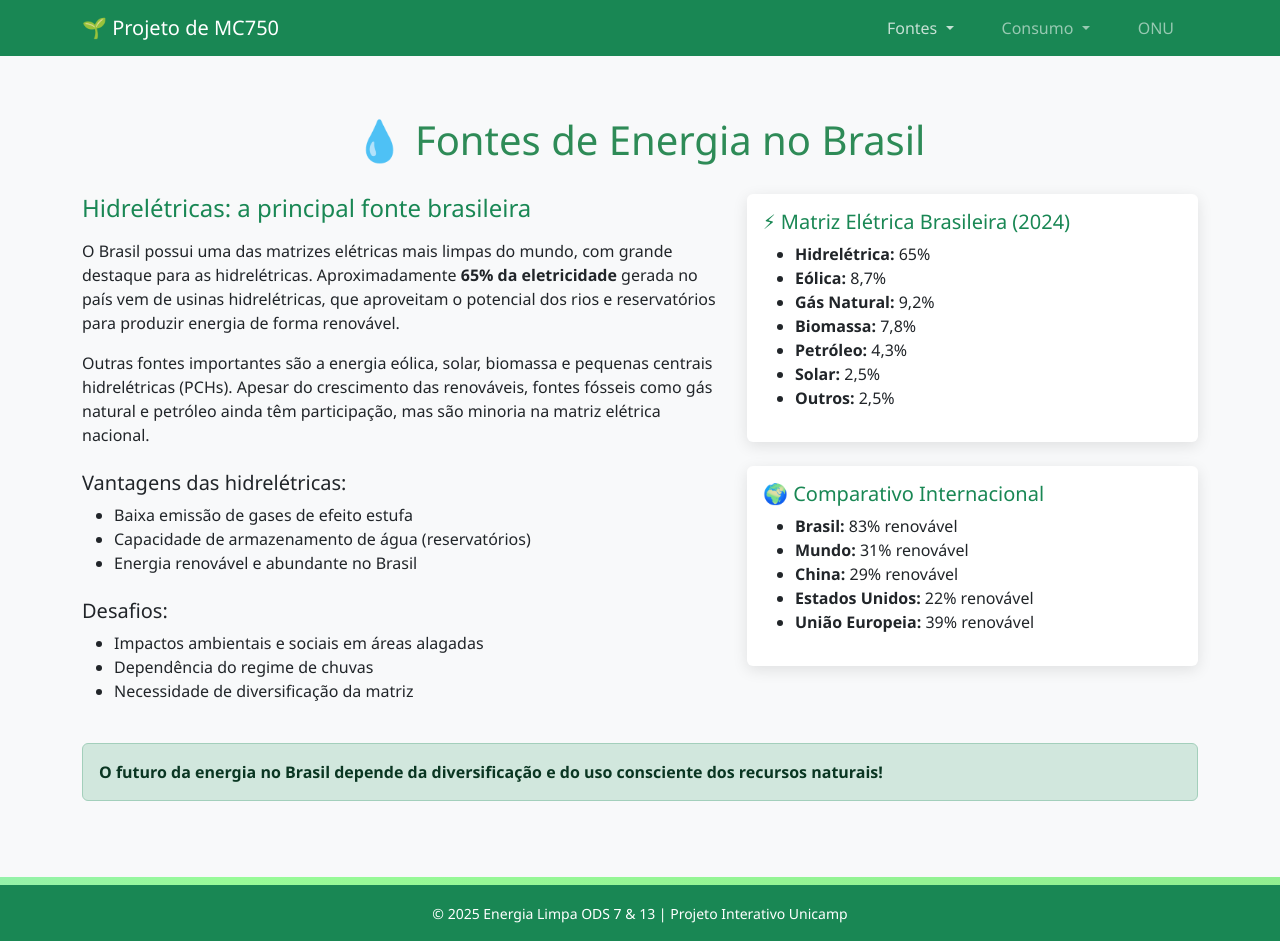
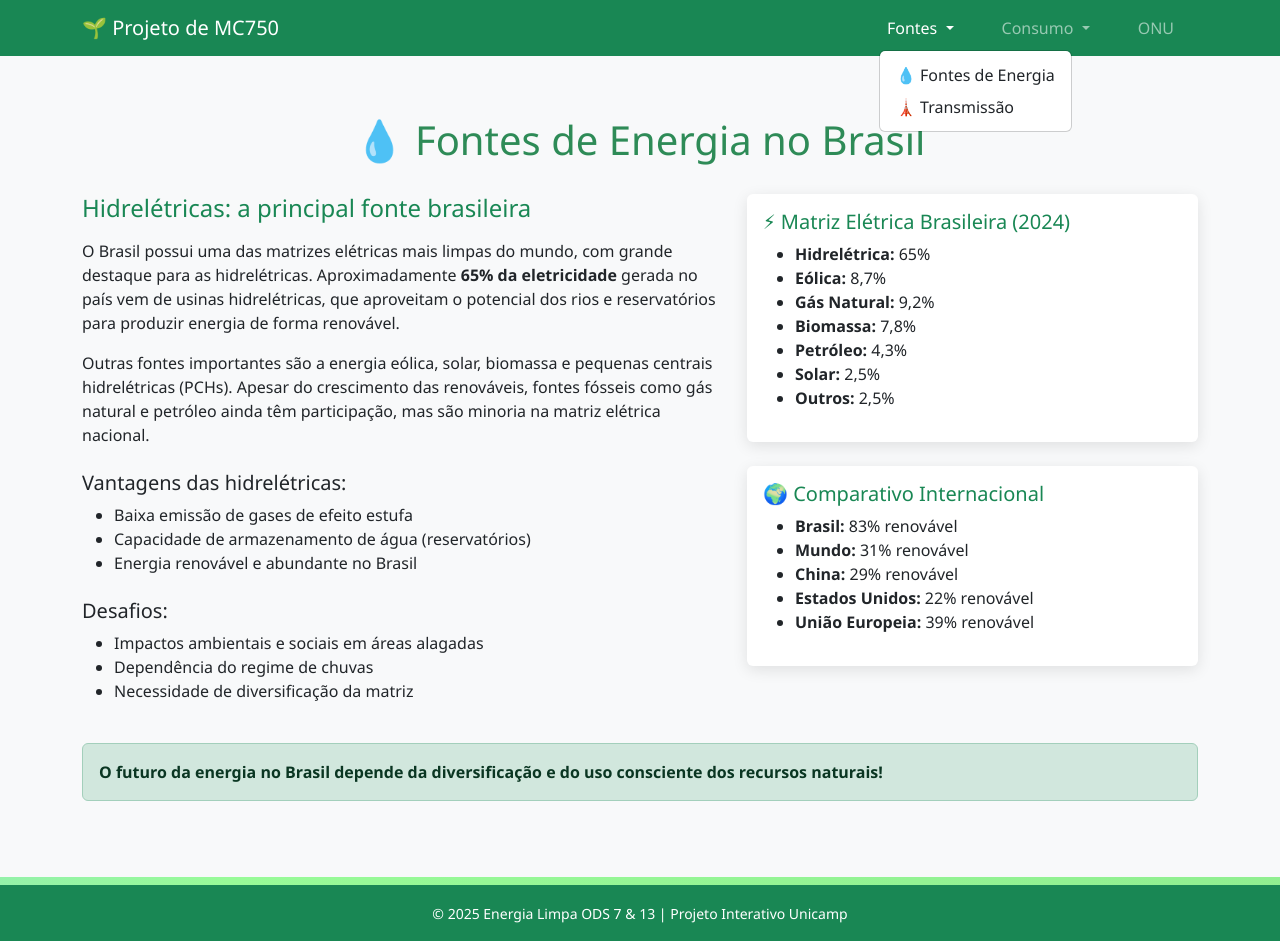
Before and after one commit to jgfpedra/projeto-estudo-mc750, a plain HTML site: page paginas/topicos/fontes.html in a window 1280 px wide. Both pictures are taken after a click on the button "Fontes". Drawn offline with nearby package versions, Linux system fonts and the light colour scheme; files that its build step writes are made by us from their sources.

Commit message:
ref: mudanca navbar

```diff
--- a/paginas/topicos/fontes.html
+++ b/paginas/topicos/fontes.html
@@ -5,7 +5,8 @@
     <meta name="viewport" content="width=device-width, initial-scale=1.0">
     <title>Fontes de Energia no Brasil</title>
     <link href="https://cdnjs.cloudflare.com/ajax/libs/bootstrap/5.3.0/css/bootstrap.min.css" rel="stylesheet">
-    <link rel="stylesheet" href="../css/style.css">
+    <script src="https://cdnjs.cloudflare.com/ajax/libs/bootstrap/5.3.0/js/bootstrap.bundle.min.js"></script>
+    <link rel="stylesheet" href="../../css/style.css">
 </head>
 <body>
     <nav class="navbar navbar-expand-lg navbar-dark bg-success">
@@ -21,8 +22,8 @@
                             Fontes
                         </a>
                         <ul class="dropdown-menu" aria-labelledby="fontesDropdown">
-                            <li><a class="dropdown-item" href="./paginas/topicos/fontes.html">💧 Fontes de Energia</a></li>
-                            <li><a class="dropdown-item" href="./paginas/topicos/transmissao.html">🗼 Transmissão</a></li>
+                            <li><a class="dropdown-item" href="./fontes.html">💧 Fontes de Energia</a></li>
+                            <li><a class="dropdown-item" href="./transmissao.html">🗼 Transmissão</a></li>
                         </ul>
                     </li>
                     <li class="nav-item dropdown">
@@ -30,12 +31,12 @@
                             Consumo
                         </a>
                         <ul class="dropdown-menu" aria-labelledby="tecnologiaDropdown">
-                            <li><a class="dropdown-item" href="./paginas/topicos/consumo.html">🏠 Consumo Sustentável </a></li>
-                            <li><a class="dropdown-item" href="./paginas/topicos/tecnologia.html">🚗 Carros Elétricos</a></li>
+                            <li><a class="dropdown-item" href="./consumo.html">🏠 Consumo Sustentável </a></li>
+                            <li><a class="dropdown-item" href="./tecnologia.html">🚗 Carros Elétricos</a></li>
                         </ul>
                     </li>
                     <li class="nav-item">
-                        <a class="nav-link" href="./paginas/topicos/onu.html">
+                        <a class="nav-link" href="./onu.html">
                             ONU
                         </a>
                     </li>
```
Also changed, not shown: index.html (+1 -1 lines), paginas/topicos/consumo.html (+5 -5 lines), paginas/topicos/onu.html (+7 -6 lines), paginas/topicos/tecnologia.html (+6 -6 lines), paginas/topicos/transmissao.html (+8 -7 lines).
